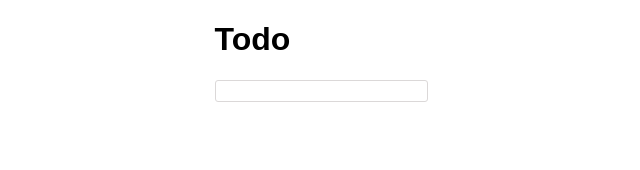
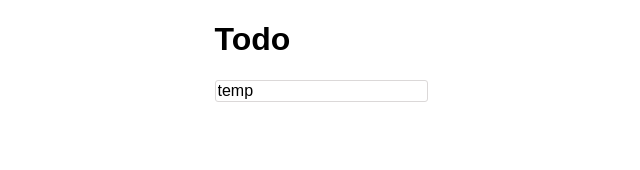
Before and after one commit to mct-dev/todo, a React (Create React App) app: page / in a window 1280 px wide. Shown: the top 170 px of the page, without its empty margins (319-959 px from the left). Built offline with nearby package versions, Linux system fonts and the light colour scheme.

Commit message:
added tests, reducers, store

```diff
--- a/src/App.js
+++ b/src/App.js
@@ -12,7 +12,10 @@ class App extends Component {
           <h1>Todo</h1>
         </div>
         <div>
-          <TodoForm />
+          <TodoForm
+            currentTodo={this.props.currentTodo}
+            changeCurrent={this.props.changeCurrent}
+          />
           <TodoList todos={this.props.todos} />
         </div>
       </div>
@@ -21,7 +24,9 @@ class App extends Component {
 }
 
 App.propTypes = {
-  todos: PropTypes.object
+  todos: PropTypes.array,
+  currentTodo: PropTypes.string,
+  changeCurrent: PropTypes.func,
 }
 
 export default App
--- a/src/components/todoForm.js
+++ b/src/components/todoForm.js
@@ -1,12 +1,28 @@
-import React, { Component } from 'react'
+import React from 'react'
+import PropTypes from 'prop-types'
 
-export default class TodoForm extends Component {
+const TodoForm = (props) => {
 
-  render() {
-    return (
-      <form>
-        <input type="text" />
-      </form>
-    )
+  const { currentTodo, changeCurrent } = props
+
+  const handleInputChange = (e) => {
+    let val = e.target.value
+    // we pass in the store dispatch function to props instead of writing it here
+    // because it helps containerize the todoform component.  There should be
+    // no business logic written in any react components
+    changeCurrent(val)
   }
+
+  return (
+    <form>
+      <input type="text" onChange={handleInputChange} value={currentTodo}/>
+    </form>
+  )
 }
+
+TodoForm.propTypes = {
+  currentTodo: PropTypes.string,
+  changeCurrent: PropTypes.func,
+}
+
+export default TodoForm
--- a/src/index.js
+++ b/src/index.js
@@ -6,6 +6,27 @@ import App from './App'
 import registerServiceWorker from './registerServiceWorker'
 import store from './store'
 
-const state = store.getState()
-ReactDOM.render(<App {...state} />, document.getElementById('root'))
+const todoChangeHandler = (val) => {
+  store.dispatch({
+    type: 'UPDATE_CURRENT_TODO',
+    payload: val
+  })
+}
+
+const render = () => {
+  const state = store.getState()
+  ReactDOM.render(<App
+    todos={state.todos}
+    currentTodo={state.currentTodo}
+    changeCurrent={todoChangeHandler}
+  />, document.getElementById('root'))
+}
+
+// render your app for the first time
+render()
+
+// re-render the app when the state changes.
+// store will call render when it changes the state
+store.subscribe(render)
+
 registerServiceWorker()
--- a/src/reducers/todo.js
+++ b/src/reducers/todo.js
@@ -1,5 +1,6 @@
 const initialState = {
   todos: [],
+  currentTodo: 'temp',
 }
 const todoReducer = (state=initialState, action) => {
   switch (action.type) {
@@ -7,6 +8,10 @@ const todoReducer = (state=initialState, action) => {
       return {
         ...state, todos: [ ...state.todos, action.payload]
       }
+    case 'UPDATE_CURRENT_TODO':
+      return {
+        ...state, currentTodo: action.payload
+      }
     default:
       return state
   }
--- a/src/store.js
+++ b/src/store.js
@@ -1,4 +1,6 @@
 import { createStore } from 'redux'
 import reducer from './reducers/todo'
 
-export default createStore(reducer)
+export default createStore(reducer,
+  // this line activates the Redux chrome web extension
+  window.__REDUX_DEVTOOLS_EXTENSION__ && window.__REDUX_DEVTOOLS_EXTENSION__())
```
Also changed, not shown: 1 other file (tests, documents, lock files or other folders).
